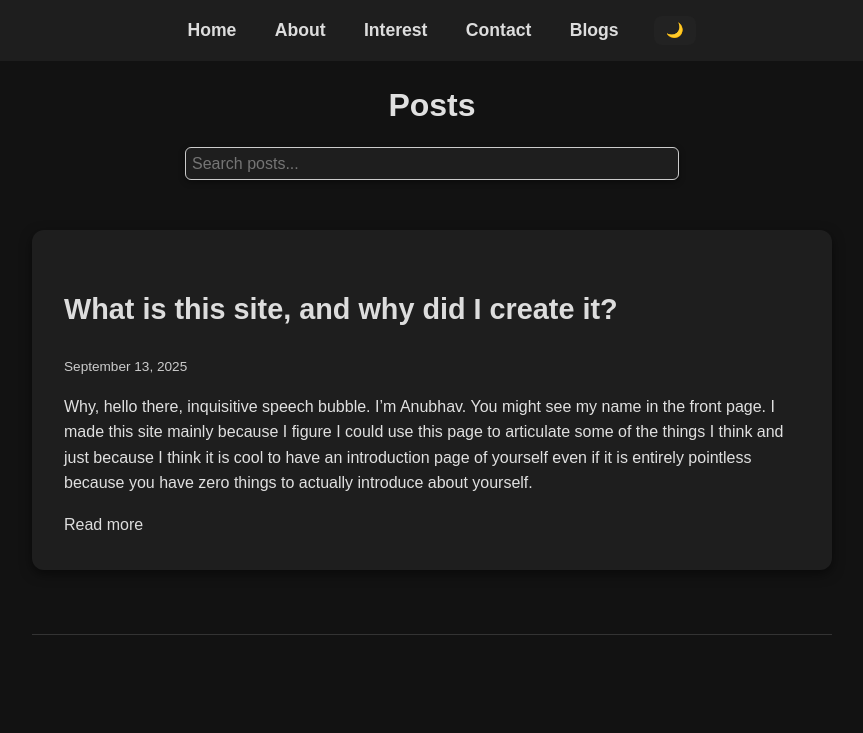
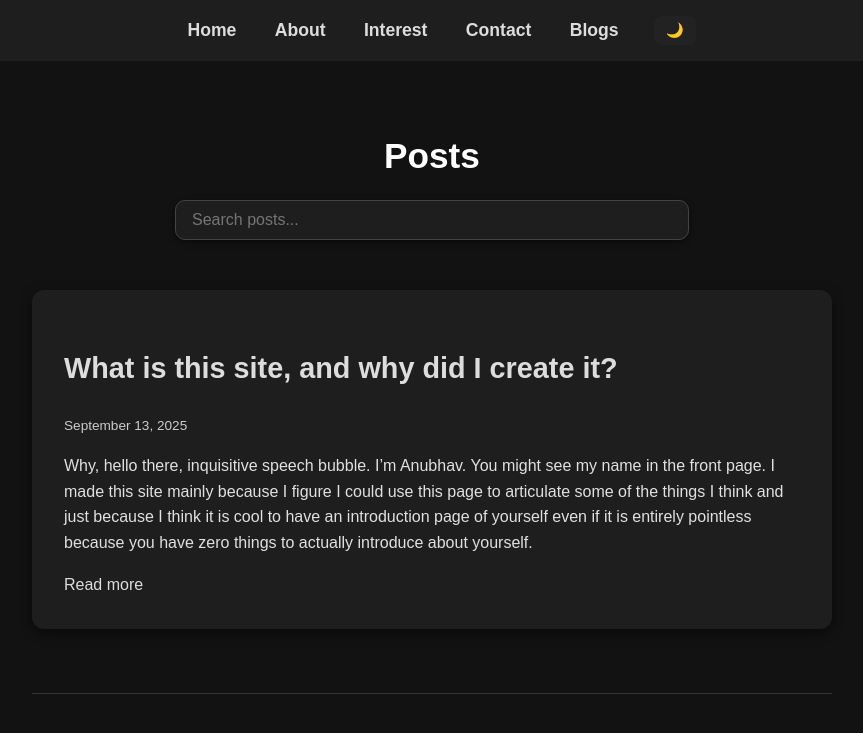
Before and after one commit to justanubhav/justanubhav.github.io, a Jekyll site: the page built from blog.md, in a window 1280 px wide. Shown: the top 733 px of the page, without its empty margins (208-1071 px from the left). Built offline with Jekyll 4.4.1, drawn with Linux system fonts in a browser that asks for light colours; some web fonts are replaced.

Commit message:
nothing of consequence

```diff
--- a/assets/css/style.css
+++ b/assets/css/style.css
@@ -403,24 +403,22 @@ body.light-mode .hero-feature p {
 
 /* Blog search bar */
 #blog-search {
-  width: 60%;
-  max-width: 480px;
-  padding: 0.6rem 1rem;
-  margin: 0 auto 2.5rem;  /* gap below title, above first post */
   display: block;
-  border-radius: 8px;
-  border: 1px solid #333;
-  background-color: #1e1e1e;
-  color: #e0e0e0;
+  margin: 1rem auto 1.5rem auto; /* spacing from title & posts */
+  width: 60%; /* roughly same width as posts */
+  padding: 0.5rem 0; /* minimal vertical padding */
+  border: none; /* remove default rectangle */
+  border-bottom: 2px solid #555; /* subtle underline */
+  background: transparent; /* no background */
+  color: inherit; /* text matches page color */
   font-size: 1rem;
-  box-shadow: 0 2px 6px rgba(0,0,0,0.4);
-  transition: border 0.3s, box-shadow 0.3s;
+  outline: none;
+  transition: border-color 0.3s;
+  text-align: left;
 }
 
 #blog-search:focus {
-  outline: none;
-  border: 1px solid #ff9800;
-  box-shadow: 0 0 6px rgba(255,152,0,0.5);
+  border-bottom-color: #ff9800; /* accent color */
 }
 
 /* Light mode overrides */
@@ -477,3 +475,58 @@ body.light-mode #blog-search:focus {
     display: none;
   }
 }
+
+/* ===========================
+   Blog Search Bar
+   =========================== */
+.blog-title {
+  margin-top: 8rem;   /* clears navbar, pushes title down */
+  margin-bottom: 1rem;
+  font-size: 2.2rem;
+  color: #fff;
+}
+
+#blog-search {
+  width: 65%;               /* slightly wider */
+  max-width: 480px;
+  padding: 0.6rem 1rem;
+  margin: 0 auto 2rem;      /* space below title */
+  display: block;
+  border-radius: 10px;
+  border: 1px solid #444;
+  background-color: #1e1e1e;
+  color: #e0e0e0;
+  font-size: 1rem;
+  box-shadow: 0 2px 6px rgba(0,0,0,0.5);
+  transition: all 0.3s ease;
+}
+
+#blog-search:focus {
+  outline: none;
+  border: 2px solid #888;  /* gray embolden on focus */
+  box-shadow: 0 0 8px rgba(136,136,136,0.4);
+  transform: scale(1.02);
+}
+
+/* Light mode overrides */
+body.light-mode .blog-title {
+  color: #121212;
+}
+
+body.light-mode #blog-search {
+  background-color: #fff;
+  color: #121212;
+  border: 1px solid #ccc;
+  box-shadow: 0 2px 6px rgba(0,0,0,0.1);
+}
+
+body.light-mode #blog-search:focus {
+  border: 2px solid #888;
+  box-shadow: 0 0 8px rgba(136,136,136,0.3);
+  transform: scale(1.02);
+}
+
+/* Optional: subtle hover effect */
+#blog-search:hover {
+  box-shadow: 0 4px 12px rgba(0,0,0,0.5);
+}
--- a/assets/js/scripts.js
+++ b/assets/js/scripts.js
@@ -76,3 +76,33 @@ document.addEventListener('DOMContentLoaded', () => {
   }
 
 });
+
+// Blog search
+(function(){
+  const searchInput = document.getElementById('blog-search');
+  const posts = Array.from(document.querySelectorAll('.post-card'));
+
+  function filterPosts(){
+    const q = (searchInput.value || '').toLowerCase().trim();
+
+    posts.forEach(post => {
+      const title = (post.dataset.title || '').toLowerCase();
+      const excerpt = (post.dataset.excerpt || '').toLowerCase();
+      const show = q === '' || title.includes(q) || excerpt.includes(q);
+      post.style.display = show ? '' : 'none';
+      const hr = post.nextElementSibling;
+      if(hr && hr.classList.contains('post-divider')) hr.style.display = show ? '' : 'none';
+    });
+  }
+
+  searchInput.addEventListener('input', filterPosts);
+
+  // Focus search with "/"
+  document.addEventListener('keydown', e => {
+    if(e.key === '/' && !['INPUT','TEXTAREA'].includes(document.activeElement.tagName)){
+      e.preventDefault();
+      searchInput.focus();
+      searchInput.select();
+    }
+  });
+})();
--- a/blog.md
+++ b/blog.md
@@ -4,27 +4,7 @@ title: Blog
 permalink: /blog/
 ---
 
-<style>
-  h1 {
-    margin-top: 5rem;   /* clears navbar */
-    margin-bottom: 1rem; /* keep title → search spacing */
-  }
-
-  #blog-search {
-    display: block;
-    margin: 0 auto 0.5rem auto; /* bottom margin before posts */
-    padding: 0.4rem;
-    width: 60%;
-    border-radius: 6px;
-    border: 1px solid #ccc;
-  }
-
-  .blog-list {
-    margin-top: 0.4rem !important; /* ~1/5 of the old 2rem gap */
-  }
-</style>
-
-<h1>Posts</h1>
+<h1 class="blog-title">Posts</h1>
 
 <input type="text"
        id="blog-search"
```
Also changed, not shown: other parts of blog.md (+2 -21 lines), 4 other files.
